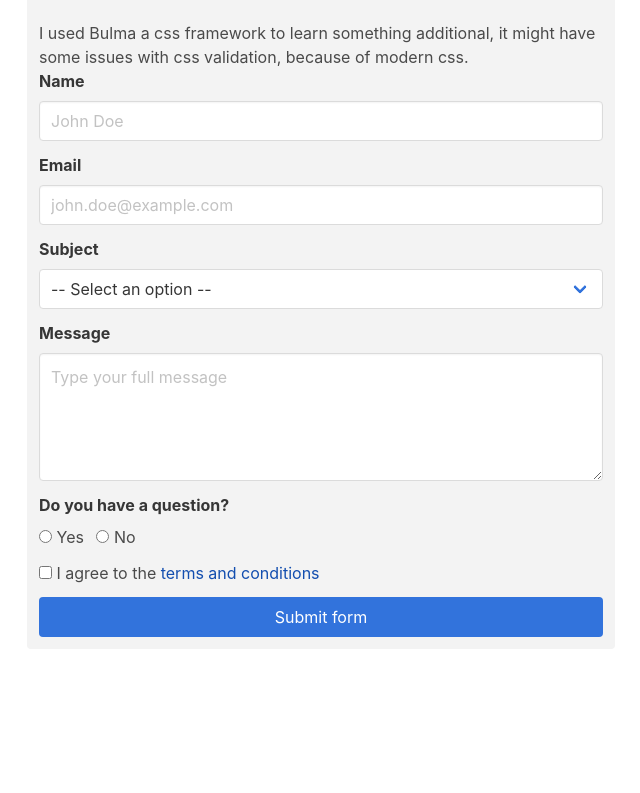
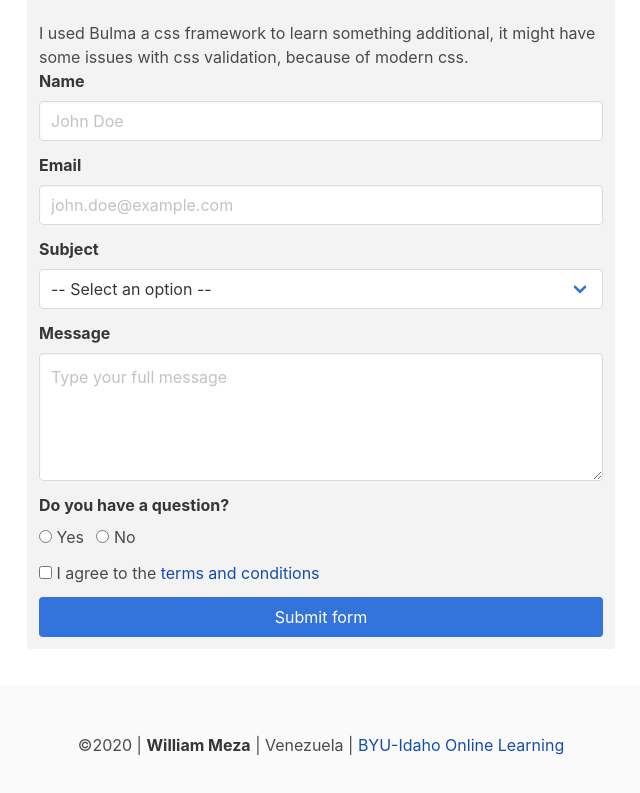
Before and after one commit to wemf/WDD130, a plain HTML site: page formfun/index.html in a window 1280 px wide. Shown: the part 141-934 px from the top of the page, without its empty margins (319-959 px from the left). Before the commit the page ends 826 px from the top, so only its background shows below. Drawn offline with Linux system fonts and the light colour scheme.

Commit message:
Feat - add footer to form

```diff
--- a/formfun/index.html
+++ b/formfun/index.html
@@ -8,7 +8,7 @@
     <title>Form fun</title>
 </head>
 <body>
-    <section class="section">
+    <main class="section">
         <div class="container">
             <div class="columns is-mobile">
                 <div class="column is-half is-offset-one-quarter form-container">
@@ -87,7 +87,14 @@
                 </div>
             </div>
         </div>
-    </section>
+    </main>
+    <footer class="footer">
+        <div class="content has-text-centered">
+            <p>
+                &copy;2020 | <strong>William Meza</strong> | Venezuela | <a href="https://www.byui.edu/online" target="_blank">BYU-Idaho Online Learning</a>
+            </p>
+        </div>
+    </footer>
     <script>
         // get the feedback div element so we can do something with it.
         const feedbackElement = document.getElementById('feedback');
```
